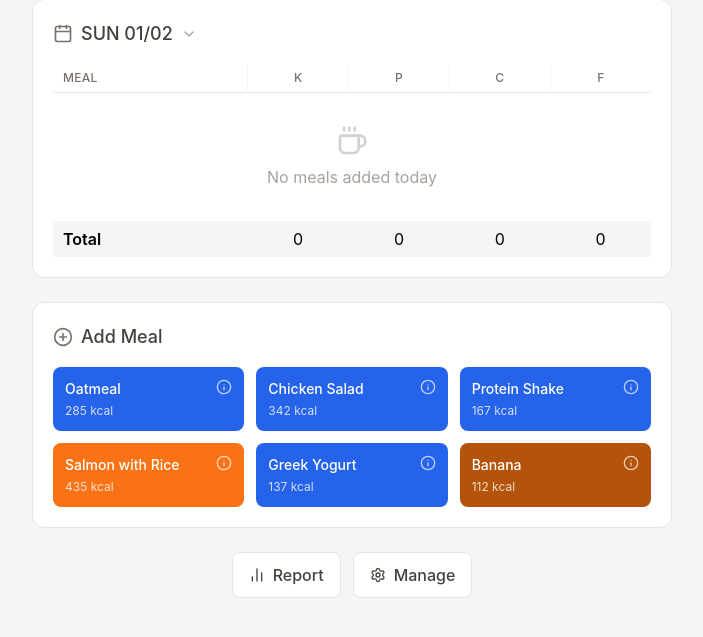
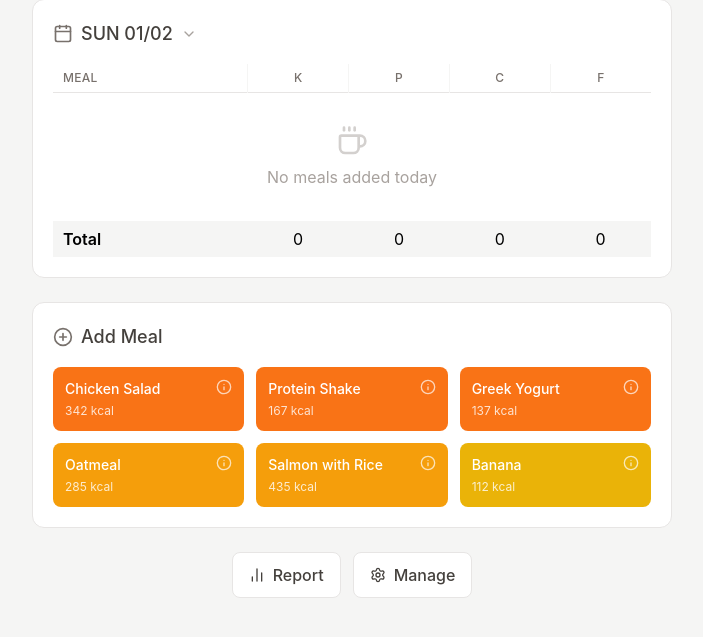
Before and after one commit to rgzpaul/diet-tracker, a PHP site: page / in a window 1280 px wide. Shown: the part 97-734 px from the top of the page, without its empty margins (288-991 px from the left). Run offline with PHP 8.4, Linux system fonts and the light colour scheme; some libraries are stand-ins or nearby versions.

Commit message:
Update food category colors to orange/amber/yellow scheme
Replace blue/green/brown color categories with a warm orange/amber/yellow
palette for meal buttons and category dropdowns.

https://claude.ai/code/session_01TSqjXSopxio48W2u9yhmqf

```diff
--- a/index.php
+++ b/index.php
@@ -16,42 +16,42 @@ if (!file_exists($mealsFile)) {
             'protein' => 10,
             'carbs' => 50,
             'fat' => 5,
-            'color' => 'green'
+            'color' => 'amber'
         ],
         [
             'name' => 'Chicken Salad',
             'protein' => 30,
             'carbs' => 15,
             'fat' => 18,
-            'color' => 'blue'
+            'color' => 'orange'
         ],
         [
             'name' => 'Protein Shake',
             'protein' => 25,
             'carbs' => 10,
             'fat' => 3,
-            'color' => 'blue'
+            'color' => 'orange'
         ],
         [
             'name' => 'Salmon with Rice',
             'protein' => 35,
             'carbs' => 40,
             'fat' => 15,
-            'color' => 'orange'
+            'color' => 'amber'
         ],
         [
             'name' => 'Greek Yogurt',
             'protein' => 15,
             'carbs' => 8,
             'fat' => 5,
-            'color' => 'blue'
+            'color' => 'orange'
         ],
         [
             'name' => 'Banana',
             'protein' => 1,
             'carbs' => 27,
             'fat' => 0,
-            'color' => 'brown'
+            'color' => 'yellow'
         ]
     ];
     file_put_contents($mealsFile, json_encode($initialMeals, JSON_PRETTY_PRINT));
@@ -117,7 +117,7 @@ if (isset($_POST['add_meal'])) {
             'protein' => $mealToAdd['protein'],
             'carbs' => $mealToAdd['carbs'],
             'fat' => $mealToAdd['fat'],
-            'color' => isset($mealToAdd['color']) ? $mealToAdd['color'] : 'blue'
+            'color' => isset($mealToAdd['color']) ? $mealToAdd['color'] : 'orange'
         ];
         $dailyMeals[$targetDate]['meals'][] = $newMeal;
 
@@ -308,7 +308,7 @@ foreach ($selectedDateMeals as $index => $meal) {
             'protein' => $meal['protein'],
             'carbs' => $meal['carbs'],
             'fat' => $meal['fat'],
-            'color' => isset($meal['color']) ? $meal['color'] : 'blue',
+            'color' => isset($meal['color']) ? $meal['color'] : 'orange',
             'count' => 1,
             'indices' => [$index]
         ];
@@ -445,17 +445,17 @@ $displayDate = date('D d/m', strtotime($selectedDate));
                             <button type="submit" name="add_meal"
                                 class="meal-button h-full w-full
                                 <?php
-                                $buttonColor = isset($meal['color']) ? $meal['color'] : 'grey';
+                                $buttonColor = isset($meal['color']) ? $meal['color'] : 'orange';
                                 switch ($buttonColor) {
-                                    case 'brown':
-                                        echo 'bg-amber-700 hover:bg-amber-800';
+                                    case 'yellow':
+                                        echo 'bg-yellow-500 hover:bg-yellow-600';
+                                        break;
+                                    case 'amber':
+                                        echo 'bg-amber-500 hover:bg-amber-600';
                                         break;
                                     case 'orange':
+                                    default:
                                         echo 'bg-orange-500 hover:bg-orange-600';
-                                        break;
-                                    case 'blue':
-                                    default:
-                                        echo 'bg-blue-600 hover:bg-blue-700';
                                         break;
                                 }
                                 ?> text-white py-3 px-3 rounded-lg text-left pr-8">
--- a/sort.js
+++ b/sort.js
@@ -73,16 +73,15 @@ if (mealContainer) {
 
     // Extract color class from class list
     const colorA = Array.from(buttonA.classList).find(cls =>
-      cls.startsWith('bg-stone-') && !cls.includes('hover'));
+      (cls.startsWith('bg-orange-') || cls.startsWith('bg-amber-') || cls.startsWith('bg-yellow-')) && !cls.includes('hover'));
     const colorB = Array.from(buttonB.classList).find(cls =>
-      cls.startsWith('bg-stone-') && !cls.includes('hover'));
+      (cls.startsWith('bg-orange-') || cls.startsWith('bg-amber-') || cls.startsWith('bg-yellow-')) && !cls.includes('hover'));
 
     // Define color order (darker shades first)
     const colorOrder = {
-      'bg-stone-800': 1,
-      'bg-stone-700': 2,
-      'bg-stone-600': 3,
-      'bg-stone-500': 4
+      'bg-orange-500': 1,
+      'bg-amber-500': 2,
+      'bg-yellow-500': 3
     };
 
     return (colorOrder[colorA] || 5) - (colorOrder[colorB] || 5);
```
Also changed, not shown: create.php (+8 -9 lines).
